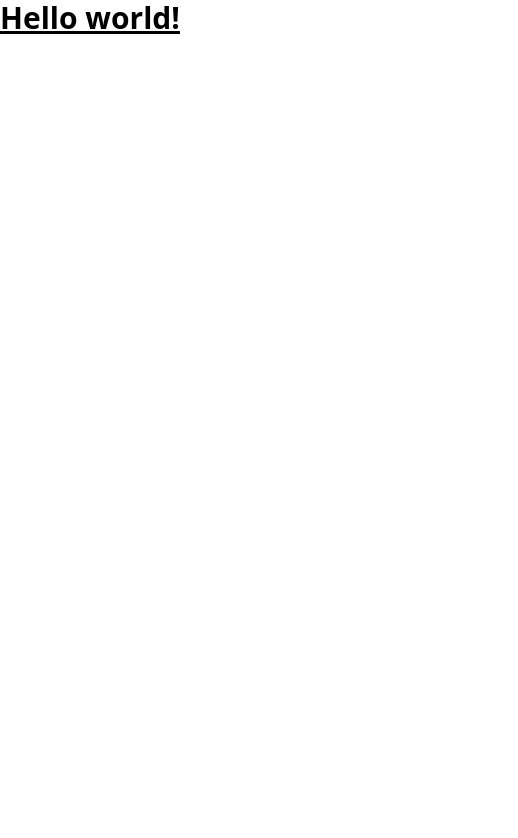
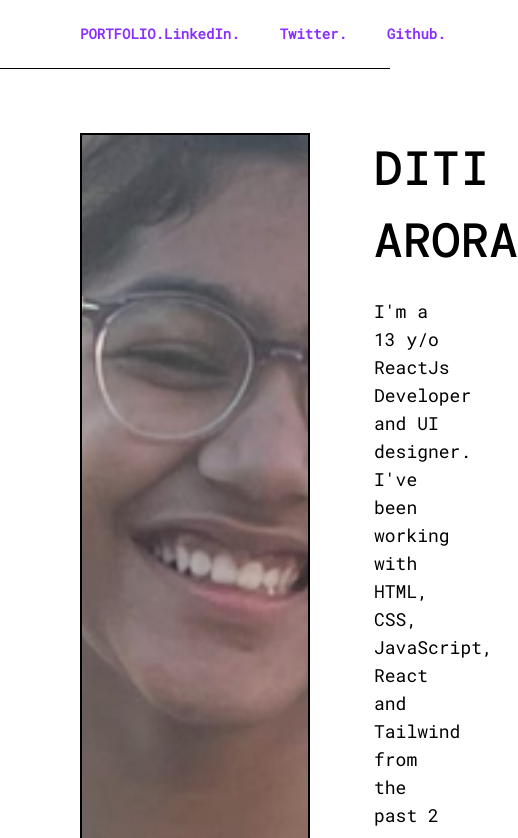
Before and after one commit to theditiarora/new-portfolio, a React (Create React App) app: page / in a window 390 px wide. Shown: the top 838 px of the page, 518 px wide, since content can reach past the window. Built offline with nearby package versions, Linux system fonts and the light colour scheme; the HTML template or start-up script is replaced by a standard one.

Commit message:
pfolio coded only responsiveness left

```diff
--- a/src/App.js
+++ /dev/null
@@ -1,9 +0,0 @@
-function App() {
-  return (
-    <h1 className="text-3xl font-bold underline">
-      Hello world!
-    </h1>
-  );
-}
-
-export default App;
--- /dev/null
+++ b/src/App.jsx
@@ -0,0 +1,93 @@
+import Pfp from './imgs/pfp.png'
+function App() {
+  return (
+    <div className="min-h-screen min-w-screen pb-5 bg-[url(./imgs/purple-circles.png)] bg-cover font-rob">
+      {/* NAV */}
+      <div className='border-b flex px-20 py-6 text-purple-c font-semibold text-sm font-rob justify-between border-black'>
+        <p>PORTFOLIO.</p>
+
+        <div className="flex gap-10">
+          <a className='outline-none' href='https://www.linkedin.com/in/diti-arora' target='_blank'>LinkedIn.</a>
+          <a className='outline-none' href='https://twitter.com/theditiarora' target='_blank'>Twitter.</a>
+          <a className='outline-none' href='https://github.com/theditiarora' target='_blank'>Github.</a>
+        </div>
+      </div>
+
+      {/* IMAGE SECTION */}
+      <div className="px-20 my-16 flex gap-16">
+        <img className='object-cover border-2 border-black P-0' src={Pfp} alt="" />
+        <div className="">
+          <h1 className="text-4xl font-dm">DITI <br/> ARORA</h1>
+
+          <p className='font-rob font-medium w-2/4 mt-5 text-lg'>I'm a 13 y/o ReactJs Developer and UI designer. I've been working with HTML, CSS, JavaScript, React and Tailwind from the past 2 years. I love to explore web dev and get better at it. Currently I'm learning and trying to break into the web3 space.</p>
+
+        </div>
+      </div>
+
+      {/* WORK */}
+      <div className='px-20 w-3/4'>
+        <h1 className="text-4xl font-dm mt-20 ">WORK</h1>
+
+        <div className="border-black border p-5 mt-5">
+          <a target='_blank' href='now-and-me-task.netlify.app/' className="text-purple-c font-semibold">Now and me</a>
+          <p className='mt-2'>This was an internship task where I had to make a demo app where people can vent and share their feelings.</p>
+        </div>
+
+        <div className="border-black border p-5 mt-5">
+          <a target='_blank' href='https://coder-space.vercel.app/' className="text-purple-c font-semibold">Coder Space</a>
+          <p className='mt-2'>Social networking platform for programmers where they can come hang out, nerd out on their favourite topics/interests together. Share anything, connect with others.</p>
+        </div>
+
+        <div className="border-black border p-5 mt-5">
+          <a target='_blank' href='https://theditiarora.github.io/Alpaca-Generator/' className="text-purple-c font-semibold">Alpaca Generator</a>
+          <p className='mt-2'>Alpaca is a cartoon character. This app lets you customize one of your own, play with the styles, change the accessories and more.</p>
+        </div>
+
+        <div className="border-black border p-5 mt-5">
+          <a target='_blank' href='https://theditiarora.github.io/JS-Calculator/' className="text-purple-c font-semibold">JS Calculator</a>
+          <p className='mt-2'>A calculator app written in JavaScript.</p>
+        </div>
+
+        <div className="border-black border p-5 mt-5">
+          <a target='_blank' href='https://theditiarora.github.io/Gradient-Generator/' className="text-purple-c font-semibold">Gradient Generator</a>
+          <p className='mt-2'>A tool that lets you generate CSS code of all sorts of linear gradients.</p>
+        </div>
+
+        <div className="border-black border p-5 mt-5">
+          <a target='_blank' href='https://theditiarora.github.io/Twitter-login-page-clone/' className="text-purple-c font-semibold">Twitter Clone</a>
+          <p className='mt-2'>Twitter sign-up page clone.</p>
+        </div>
+
+      </div>
+
+      {/* experience */}
+      <div className='px-20 w-3/4'>
+        <h1 className="text-4xl font-dm mt-20 ">EXPERIENCE</h1>
+
+        <div className="border-black border p-5 mt-5">
+          <a href='now-and-me-task.netlify.app/' className="text-purple-c font-semibold text-xl">Currsive</a>
+          <ul className='list-disc px-6 mt-4 flex flex-col gap-3'>
+            <li>Developed user interfaces with HTML5 CSS and modern Javascript</li>
+            <li>Tested site compatibility across multiple browsers and devices, uncovering and debugging issues and addressing inconsistencies.</li>
+            <li>Designed and updated layouts to meet usability and performance requirements.</li>
+          </ul>
+        </div>
+
+        <div className="border-black border p-5 mt-10">
+          <a href='now-and-me-task.netlify.app/' className="text-purple-c font-semibold text-xl">Skynox</a>
+          <ul className='list-disc px-6 mt-4 flex flex-col gap-3'>
+            <li>Got the experience of working with a database of enterprise level</li>
+            <li>Performed duties in accordance with applicable standards and regulatory guidelines</li>
+            <li>Developed multiple user interfaces with modern JavaScript frameworks, HTML5 and Tailwindcss</li>
+            <li>Developed testing code for mobile and web-based applications.</li>
+          </ul>
+        </div>
+
+
+      </div>
+          <p className='text-center mt-10 opacity-60'>Feel free to mail me at diti.aromatic@gmail.com</p>
+    </div>
+  );
+}
+
+export default App;
--- a/src/index.css
+++ b/src/index.css
@@ -1,3 +1,13 @@
+@import url('https://fonts.googleapis.com/css2?family=DM+Mono:wght@500&family=Roboto+Mono&wght@600display=swap');
+
 @tailwind base;
 @tailwind components;
 @tailwind utilities;
+
+@layers {
+    body {
+        background-image: url(./imgs/purple-circles.png);
+        background-size: cover;
+        background-repeat: repeat-y;
+    }
+}
--- a/tailwind.config.js
+++ b/tailwind.config.js
@@ -4,7 +4,20 @@ module.exports = {
     "./src/**/*.{js,jsx,ts,tsx}",
   ],
   theme: {
-    extend: {},
+    extend: {
+      colors : {
+        'purple-c': '#8A2DFF',
+      },
+
+      fontFamily: {
+        'rob': 'Roboto mono',
+        'dm': 'Dm Mono'
+      },
+
+      fontSize: {
+        '4xl': '3rem'
+      }
+    },
   },
   plugins: [],
 }
```
Also changed, not shown: src/imgs/pfp.png (added), src/imgs/purple-circles.png (added).
